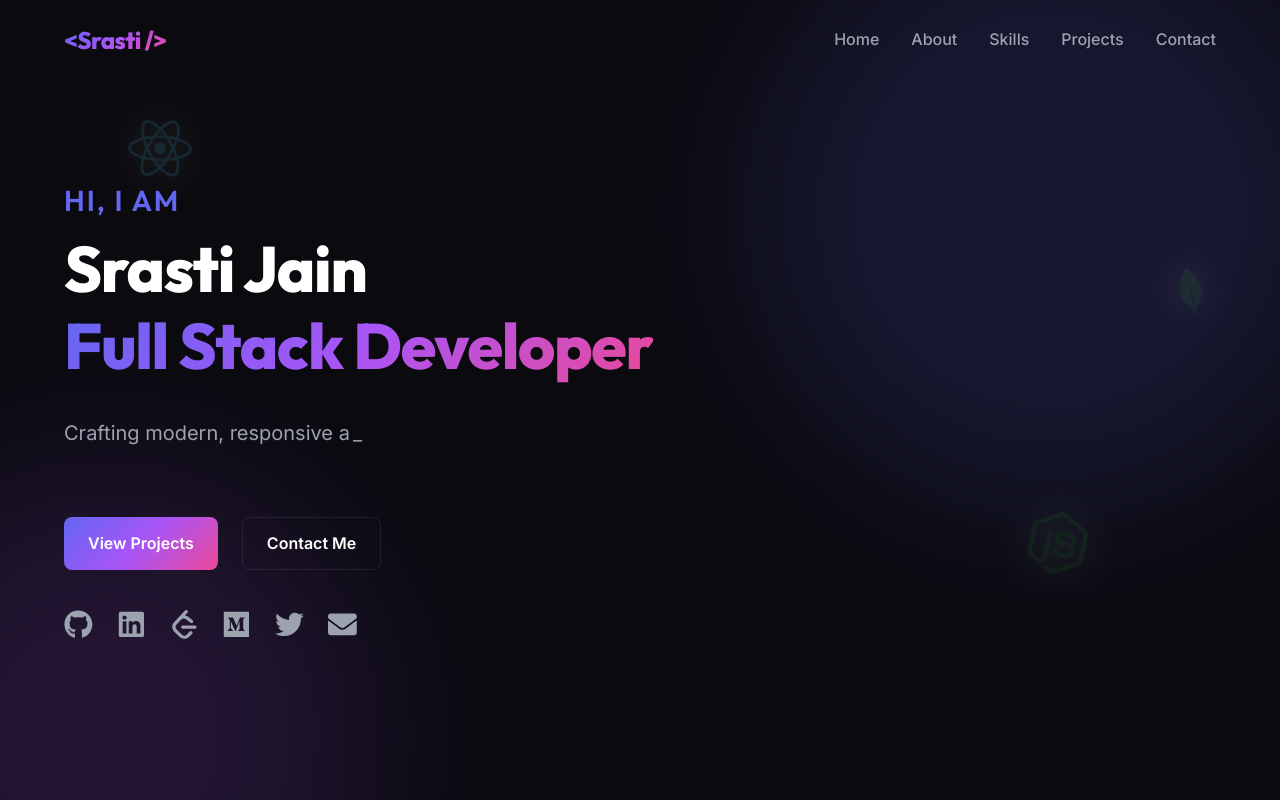
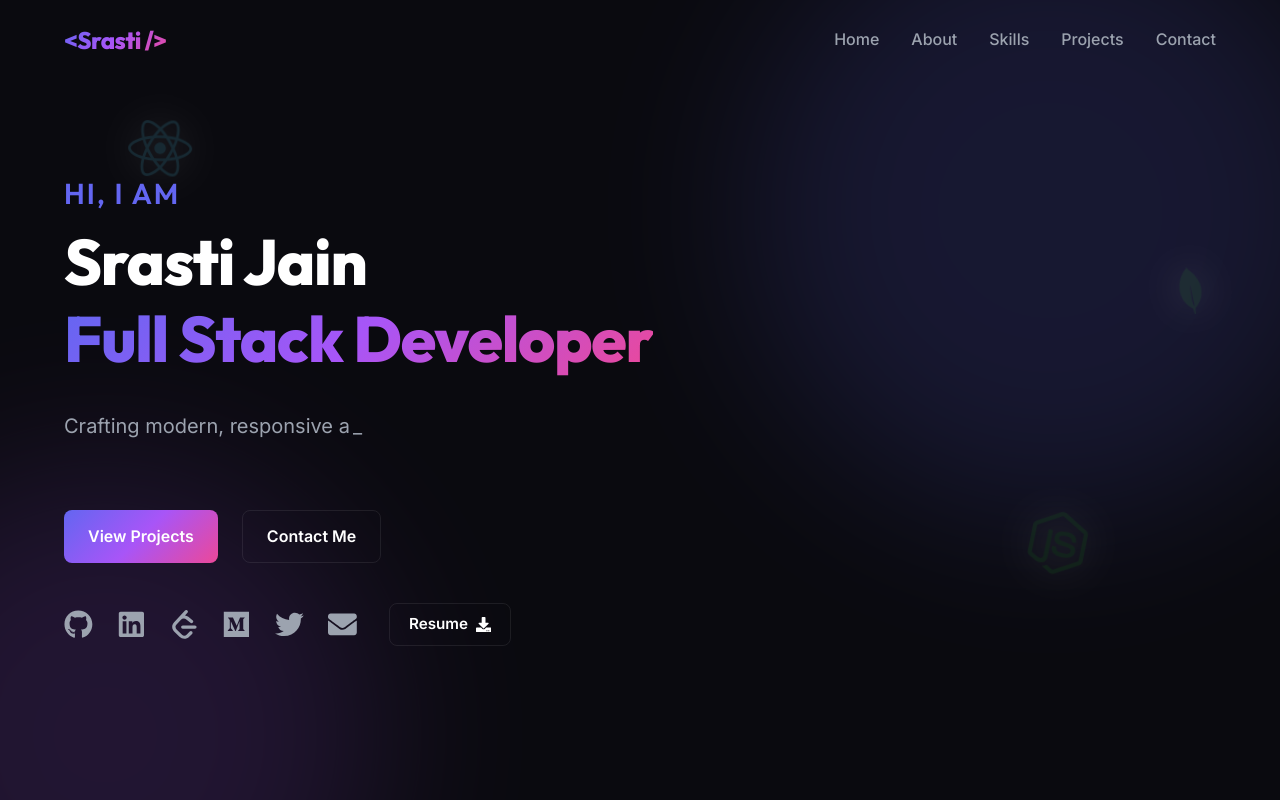
Before and after one commit to Srasti527/Portfolio, a React app in the folder frontend/: page / in a window 1280 px wide. Shown: the top 800 px of the page. Built offline with nearby package versions, Linux system fonts and the light colour scheme; the HTML template or start-up script is replaced by a standard one.

Commit message:
feat: add downloadable resume

```diff
--- a/frontend/src/components/Home.jsx
+++ b/frontend/src/components/Home.jsx
@@ -1,7 +1,7 @@
 import React from 'react';
 import { motion, useMotionValue, useTransform, useSpring } from 'framer-motion';
 import { Typewriter } from 'react-simple-typewriter';
-import { FaGithub, FaLinkedin, FaTwitter, FaMedium, FaEnvelope, FaReact, FaNodeJs } from 'react-icons/fa';
+import { FaGithub, FaLinkedin, FaTwitter, FaMedium, FaEnvelope, FaReact, FaNodeJs, FaDownload } from 'react-icons/fa';
 import { SiLeetcode, SiMongodb } from 'react-icons/si';
 import './Home.css';
 
@@ -169,6 +169,27 @@ const Home = () => {
             <motion.a href="mailto:srasti.jain11@gmail.com" className="social-icon" whileHover={{ y: -5, color: "var(--accent-secondary)" }}>
               <FaEnvelope />
             </motion.a>
+            {/* TODO: Place the "Srasti_Jain_Resume.pdf" file inside the frontend/public/ directory */}
+            <motion.a
+              href="/Srasti_Jain_Resume.pdf"
+              target="_blank"
+              rel="noreferrer"
+              download="Srasti_Jain_Resume.pdf"
+              className="btn btn-outline"
+              whileHover={{ scale: 1.05 }}
+              whileTap={{ scale: 0.95 }}
+              style={{
+                padding: '0.5rem 1.2rem',
+                fontSize: '0.95rem',
+                display: 'inline-flex',
+                alignItems: 'center',
+                gap: '0.5rem',
+                marginLeft: '0.5rem',
+                height: 'fit-content'
+              }}
+            >
+              Resume <FaDownload />
+            </motion.a>
           </motion.div>
         </motion.div>
       </div>
```
Also changed, not shown: 1 other file (tests, documents, lock files or other folders).
